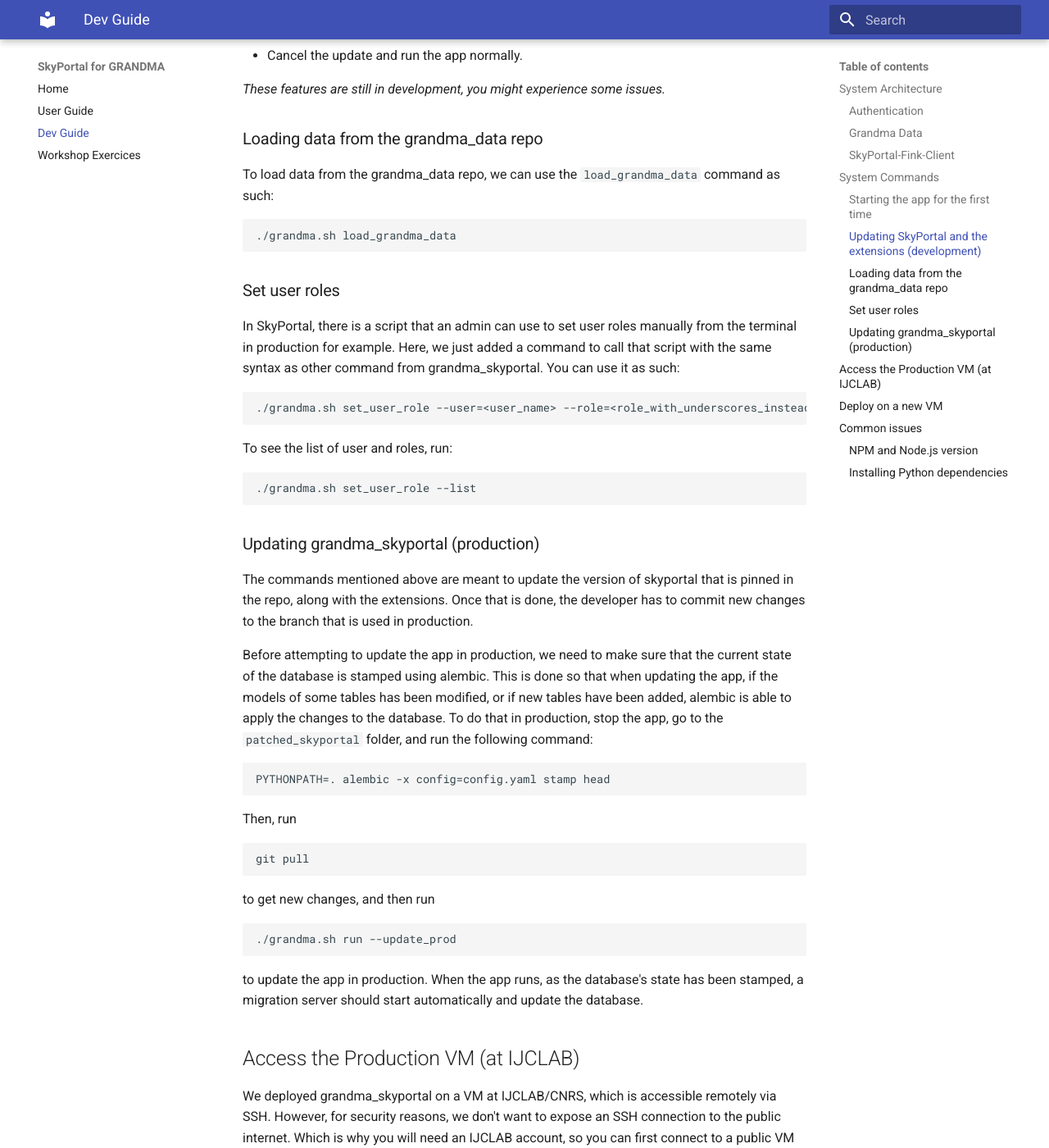
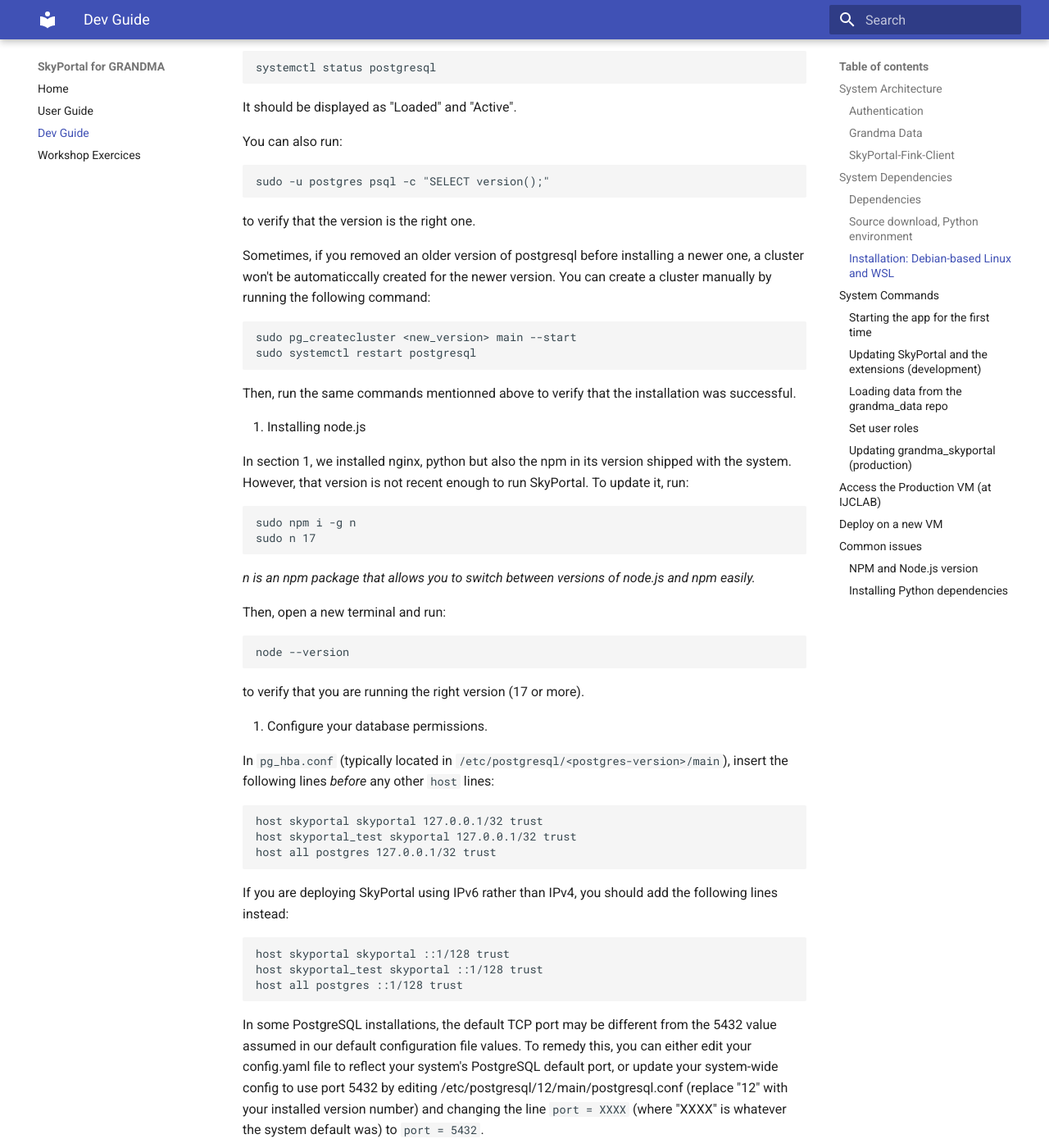
Before and after one commit to grandma-collaboration/icare, an MkDocs documentation site: the page built from docs/dev_guide/index.md, in a window 1280 px wide and 1400 px high, scrolled down 6579 px. Shown: the whole window at 82% size. Built offline with MkDocs 1.6.1 and Material for MkDocs 9.7.7, drawn with Linux system fonts in a browser that asks for light colours; some of the changed text lies outside the part shown.

Commit message:
added docs to install system dependencies

````diff
--- a/docs/dev_guide/index.md
+++ b/docs/dev_guide/index.md
@@ -174,6 +174,144 @@
 To make it easier during deployment (to avoid to configure it and start it manually, and seperately from skyportal), we added a script to configure it and run it automatically in skyportal as a microservice.
 When starting SkyPortal, it will wait for the app to be fully started, verify that the DB contains the telescope(s) and instrument(s) associated to the alerts, and then it will start polling and posting them. Everything is logged in the log folder of skyportal along with the other logs of the app. This is done so you can keep a history of the alerts that were polled, to verify if needed that the alerts are being pushed to SkyPortal correctly.
 
+
+## System Dependencies
+
+### Dependencies
+
+SkyPortal requires the following software to be installed.  We show
+how to install them on MacOS and Debian-based systems below.
+
+- Python 3.8 or later
+- Supervisor (v>=3.0b2)
+- NGINX (v>=1.7)
+- PostgreSQL (v>=14)
+- Node.JS/npm (v>=5.8.0)
+
+When installing SkyPortal on Debian-based systems, 2 additional packages are required to be able to install pycurl later on:
+
+- libcurl4-gnutls-dev
+- libgnutls28-dev
+
+### Source download, Python environment
+
+Clone the [GRANDMA SkyPortal repository](https://github.com/grandma-collaboration/grandma_skyportal) and start a new
+virtual environment.
+
+```
+git clone https://github.com/grandma-collaboration/grandma_skyportal
+cd grandma_skyportal/
+virtualenv env
+source env/bin/activate
+```
+
+(You can also use `conda` or `pipenv` to create your environment.)
+
+If you are using Windows Subsystem for Linux (WSL) be sure you clone the repository onto a location on the virtual machine, not the mounted Windows drive. Additionally, we recommend that you use WSL 2, and not WSL 1, in order to avoid complications in interfacing with the Linux image's `localhost` network.
+
+### Installation: Debian-based Linux and WSL
+
+1. Install nginx and python
+
+Run the following commands to install the dependencies:
+```
+sudo apt install nginx supervisor libpq-dev npm python3-pip libcurl4-gnutls-dev libgnutls28-dev
+```
+
+2. Installing PostgreSQL
+
+The version of PostgreSQL that is shipped with most Debian-based Linux distributions is not up to date (usually 12 instead of 14). If you already have an older version installed, you first need to remove it:
+```
+sudo systemctl stop postgresql
+sudo pg_dropcluster --stop <older_version> main
+sudo apt-get --purge remove postgresql postgresql-*
+sudo rm -r /var/lib/postgresql/<older_version>
+sudo rm -r /etc/postgresql/<older_version>
+```
+Here are the steps to install version 14:
+```
+sudo apt update && sudo apt upgrade
+sudo sh -c 'echo "deb http://apt.postgresql.org/pub/repos/apt $(lsb_release -cs)-pgdg main" > /etc/apt/sources.list.d/pgdg.list'
+wget --quiet -O - https://www.postgresql.org/media/keys/ACCC4CF8.asc | sudo apt-key add -
+sudo apt -y update
+sudo apt -y install postgresql-14
+```
+
+To verify if the installation was successful, run the following command:
+```
+systemctl status postgresql
+```
+It should be displayed as "Loaded" and "Active".
+
+You can also run:
+```
+sudo -u postgres psql -c "SELECT version();"
+```
+to verify that the version is the right one.
+
+Sometimes, if you removed an older version of postgresql before installing a newer one, a cluster won't be automaticcally created for the newer version. You can create a cluster manually by running the following command:
+```
+sudo pg_createcluster <new_version> main --start
+sudo systemctl restart postgresql
+```
+
+Then, run the same commands mentionned above to verify that the installation was successful.
+
+3. Installing node.js
+
+In section 1, we installed nginx, python but also the npm in its version shipped with the system. However, that version is not recent enough to run SkyPortal. To update it, run:
+```
+sudo npm i -g n
+sudo n 17
+```
+
+*n is an npm package that allows you to switch between versions of node.js and npm easily.*
+
+Then, open a new terminal and run:
+```
+node --version
+```
+to verify that you are running the right version (17 or more).
+
+2. Configure your database permissions.
+
+In `pg_hba.conf` (typically located in
+`/etc/postgresql/<postgres-version>/main`), insert the following lines
+*before* any other `host` lines:
+
+```
+host skyportal skyportal 127.0.0.1/32 trust
+host skyportal_test skyportal 127.0.0.1/32 trust
+host all postgres 127.0.0.1/32 trust
+```
+
+If you are deploying SkyPortal using IPv6 rather than IPv4, you should add the following lines instead:
+
+```
+host skyportal skyportal ::1/128 trust
+host skyportal_test skyportal ::1/128 trust
+host all postgres ::1/128 trust
+```
+
+In some PostgreSQL installations, the default TCP port may be different from the 5432 value assumed in our default configuration file values. To remedy this, you can either edit your config.yaml file to reflect your system's PostgreSQL default port, or update your system-wide config to use port 5432 by editing /etc/postgresql/12/main/postgresql.conf (replace "12" with your installed version number) and changing the line `port = XXXX` (where "XXXX" is whatever the system default was) to `port = 5432`.
+
+Restart PostgreSQL:
+
+```
+sudo service postgresql restart
+```
+
+3. To run the test suite, you'll need Geckodriver:
+
+- Download the latest version from https://github.com/mozilla/geckodriver/releases/
+- Extract the binary to somewhere on your path
+- Ensure it runs with `geckodriver --version`
+
+In later versions of Ubuntu (16.04+), you can install Geckodriver through apt:
+```
+sudo apt install firefox-geckodriver
+```
+
 ## System Commands
 
 Now that we've explored the architecture of grandma_skyportal, let's see how do we actually add the extensions to SkyPortal, update Skyportal and said extensions, and much more.
@@ -251,22 +389,19 @@
 
 The commands mentioned above are meant to update the version of skyportal that is pinned in the repo, along with the extensions. Once that is done, the developer has to commit new changes to the branch that is used in production.
 
-Before attempting to update the app in production, we need to make sure that the current state of the database is stamped using alembic. This is done so that when updating the app, if the models of some tables has been modified, or if new tables have been added, alembic is able to apply the changes to the database.
-To do that in production, stop the app, go to the `patched_skyportal` folder, and run the following command:
-```
-PYTHONPATH=. alembic -x config=config.yaml stamp head
-```
-
-Then, run
+To do that in production, stop the app, and run
 ```
 git pull
 ```
 
-to get new changes, and then run
+to get the new changes, and then run
 ```
 ./grandma.sh run --update_prod
 ```
-to update the app in production. When the app runs, as the database's state has been stamped, a migration server should start automatically and update the database.
+to update the app in production. First, this will stamp the current database state using alembic. This is done so that when updating the app, if the models of some tables has been modified, or if new tables have been added, alembic is able to apply the changes to the database. Then skyportal will be updated, and changes from the extensions directory will be applied.
+When the app runs, as the database's state has been stamped, a migration server should start automatically and update the database.
+
+
 
 ## Access the Production VM (at IJCLAB)
 
@@ -303,6 +438,19 @@
 ```
 ./grandma.sh run
 ```
+
+We advise you to open a second terminal, go to the `patched_skyportal` folder and run:
+```
+make log
+```
+so you can see the logs of the app, and verify that everything is running correctly.
+
+When the app is fully started, and if you haven't encountered any bugs/errors, you can use the following command to make the app available to the public:
+```
+sudo -i
+setenforce 0
+```
+
 
 For now, starting the app is not done automatically when the VM reboots. You can do it manually by running the commands mentioned above.
 
````
